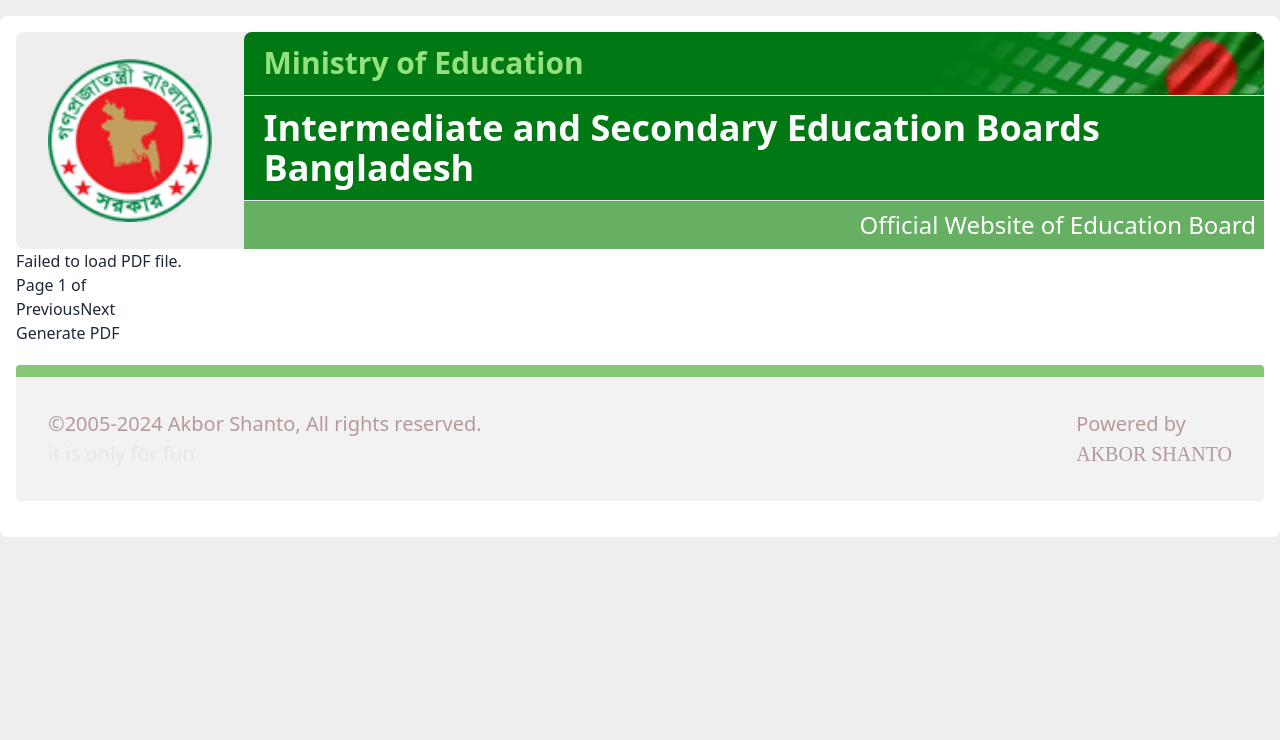
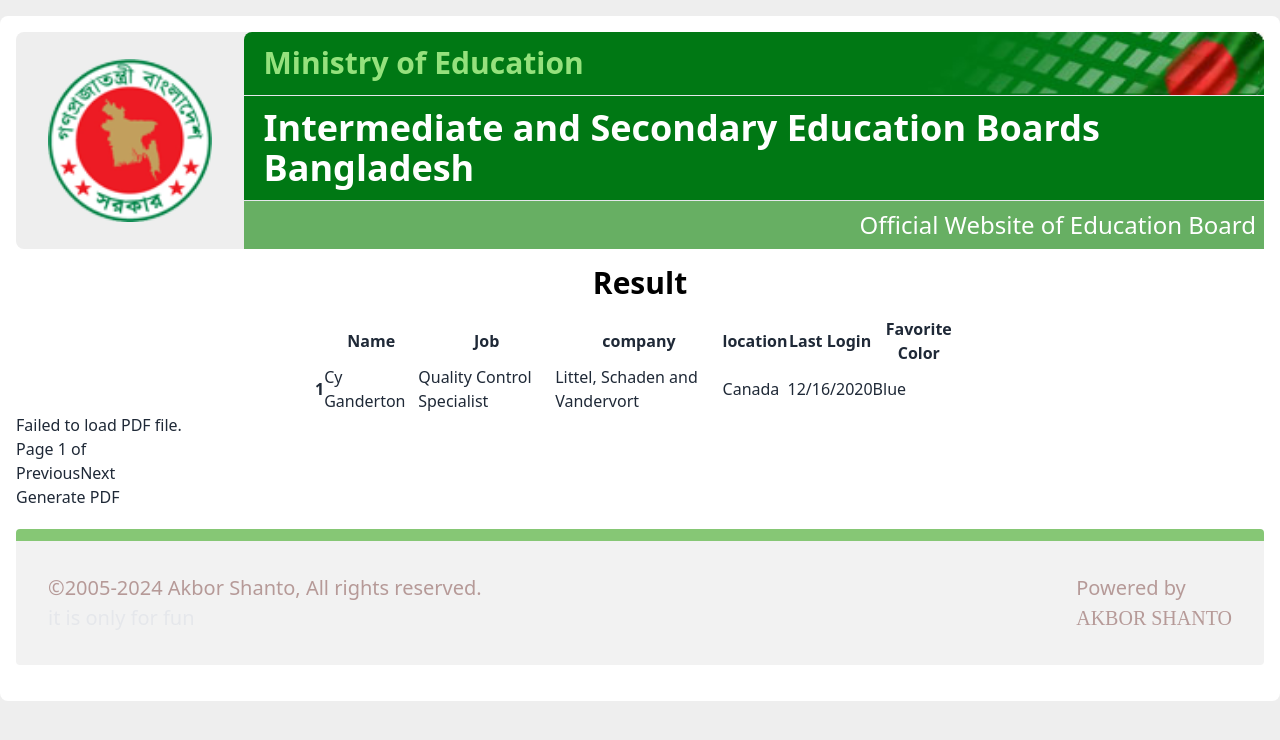
Before and after one commit to akborshanto/MinistaryEducation, a React (Vite) app in the folder client/: page /resultSHeet in a window 1280 px wide. Shown: the top 740 px of the page. Built offline with nearby package versions, Linux system fonts and the light colour scheme.

Commit message:
table component

```diff
--- a/client/src/pages/ResultSheet.jsx
+++ b/client/src/pages/ResultSheet.jsx
@@ -3,6 +3,7 @@ import { Document, Page } from 'react-pdf';
 import jsPDF from 'jspdf';
 import 'react-pdf/dist/esm/Page/AnnotationLayer.css';
 import ResultCreate from './shared/ResultCreate';
+import Table from './shared/table';
 
 const ResultSheet = () => {
     const [numPages, setNumPages] = useState(null);
@@ -19,10 +20,32 @@ const ResultSheet = () => {
       doc.save('generated.pdf');
     };
 
+/* get the local storage data */
 
+const getLocalStorageData=JSON.parse(localStorage.getItem('allStudentInfo')) || {}
+const{getStroage,studentData,marksheet,studentInfo,totalMarks}=getLocalStorageData ||{}
 
   return (
     <div>
+
+
+
+
+<Table getStroage={getStroage}></Table>
+
+
+
+
+
+
+
+
+
+
+
+
+
+    {/* PDF*/}
     <div>
     <Document
       file="path/to/your/pdf/file.pdf"
--- a/client/src/pages/shared/ResultCreate.jsx
+++ b/client/src/pages/shared/ResultCreate.jsx
@@ -1,127 +1,124 @@
 import React, { useState } from "react";
-import { Link } from "react-router-dom";
+import { Link, useNavigate } from "react-router-dom";
 
 const ResultCreate = () => {
-  const [grade, setGrade] = useState("");
-  const [lettergrade, setLetterGrade] = useState("");
-  const [result, setResult] = useState("");
-  const [sebject, setSubject] = useState("");
-  const [currentGrade, setCurrengGrade] = useState("");
-  const [error, setErrof] = useState("");
+  const navigate = useNavigate();
+  // const [grade, setGrade] = useState("");
+  // const [lettergrade, setLetterGrade] = useState("");
+  // const [result, setResult] = useState("");
+  // const [sebject, setSubject] = useState("");
+  // const [currentGrade, setCurrengGrade] = useState("");
+  // const [error, setErrof] = useState("");
 
-  const getStroage = JSON.parse(localStorage.getItem("studentInfo"));
-  const { examination, year, board, roll, registration } = getStroage;
+  const getStroage = JSON.parse(localStorage.getItem("studentInfo")) || {};
+  const { examination, year, board, roll, registration } = getStroage || {};
 
   /* hadle submit */
-  const handleSubmit = (e) => {
-    e.preventDefault();
-    const form = e.target;
-    const name = form.name.value;
+  // const handleSubmit = (e) => {
+  //   e.preventDefault();
+  //   const form = e.target;
+  //   const name = form.name.value;
 
-    const father = form.father.value;
+  //   const father = form.father.value;
 
-    const motherName = form.motherName.value;
+  //   const motherName = form.motherName.value;
 
-    const institute = form.institute.value;
-    const group = form.group.value;
+  //   const institute = form.institute.value;
+  //   const group = form.group.value;
 
-    /*  */
+  //   /*  */
 
-    /* SUBJECT  */
+  //   /* SUBJECT  */
 
-    const bangla = form.bangla.value;
+  //   const bangla = form.bangla.value;
 
-    const english = form.english.value;
+  //   const english = form.english.value;
 
-    const group1 = form.group1.value;
+  //   const group1 = form.group1.value;
 
-    const gruop2 = form.group2.value;
-    console.log(gruop2);
-    const group3 = form.group3.value;
-    //    / const ict = form.ict.value;
-    const optional = form.optional.value;
-    const subject = { bangla, english, group1, gruop2, group3, optional };
+  //   const gruop2 = form.group2.value;
+  //   console.log(gruop2);
+  //   const group3 = form.group3.value;
+  //   //    / const ict = form.ict.value;
+  //   const optional = form.optional.value;
+  //   const subject = { bangla, english, group1, gruop2, group3, optional };
 
-    /* NUMVBBER */
-    const banglaNum = form.banglaNum.value;
+  //   /* NUMVBBER */
+  //   const banglaNum = form.banglaNum.value;
 
-    const englishNum = form.englishNum.value;
+  //   const englishNum = form.englishNum.value;
 
-    const gN1 = form.gN1.value;
+  //   const gN1 = form.gN1.value;
 
-    const gN2 = form.gN2.value;
-    const gN3 = form.gN3.value;
+  //   const gN2 = form.gN2.value;
+  //   const gN3 = form.gN3.value;
 
-    const ictNum = form.ictNum.value;
+  //   const ictNum = form.ictNum.value;
 
-    const optionalNum = form.optionalNum.value;
+  //   const optionalNum = form.optionalNum.value;
 
-    // if(banglaNum >=   32 && englishNum >=32 && gN1  >= 32&& gN2 >= 32 && gN3 >= 32 && ictNum >= 32&& optionalNum  >= 32){
+  //   // if(banglaNum >=   32 && englishNum >=32 && gN1  >= 32&& gN2 >= 32 && gN3 >= 32 && ictNum >= 32&& optionalNum  >= 32){
 
-    // setLetterGrade("F")
-    // setGrade(0)
-    //  setResult("Fail")
-    // }
-    if (banglaNum >= 32) {
-      setLetterGrade("D");
-      setGrade(1);
-      setResult("Passed");
-    } else if (39 > 32``) {
-      setResult("fasil");
-    }
+  //   // setLetterGrade("F")
+  //   // setGrade(0)
+  //   //  setResult("Fail")
+  //   // }
+  //   if (banglaNum >= 32) {
+  //     setLetterGrade("D");
+  //     setGrade(1);
+  //     setResult("Passed");
+  //   } else if (39 > 32``) {
+  //     setResult("fasil");
+  //   }
 
-    const allNumber = {
-      banglaNum,
-      englishNum,
-      gN1,
-      gN2,
-      gN3,
-      ictNum,
-      optionalNum,
-    };
-    //console.log(banglaNum,englishNum,group2Num,group3Num,ictNum,optionalNum)
-    const allStudentInfo = {
-      roll,
-      registration,
+  //   const allNumber = {
+  //     banglaNum,
+  //     englishNum,
+  //     gN1,
+  //     gN2,
+  //     gN3,
+  //     ictNum,
+  //     optionalNum,
+  //   };
+  //   //console.log(banglaNum,englishNum,group2Num,group3Num,ictNum,optionalNum)
+  //   const allStudentInfo = {
+  //     roll,
+  //     registration,
 
-      board,
-      Type: "REGULAR",
-      year,
-      examination,
+  //     board,
+  //     Type: "REGULAR",
+  //     year,
+  //     examination,
 
-      Birth: "Date of Birth",
-      /* name */
-      name,
-      father,
-      motherName,
-      institute,
-      group,
-    };
-    console.log(allStudentInfo, allNumber, subject);
+  //     Birth: "Date of Birth",
+  //     /* name */
+  //     name,
+  //     father,
+  //     motherName,
+  //     institute,
+  //     group,
+  //   };
+  //   console.log(allStudentInfo, allNumber, subject);
 
-    // if (bangla < 33) {
-    //   setGrade("F");
-    // } else {
-    //   setGrade("FAIL");
-    // }
-  };
+  //   // if (bangla < 33) {
+  //   //   setGrade("F");
+  //   // } else {
+  //   //   setGrade("FAIL");
+  //   // }
+  // };
   /* hadnle change */
 
   const [formFields, setFormFields] = useState([{ subject: "", marks: "" }]);
+
   const [studentName, setStudentName] = useState("");
   const [studentData, setStudentData] = useState(null);
-
-  const handleSubmits = (e) => {
-    e.preventDefault();
-    const cgpa = calculateCgap(formFields);
-    setStudentData({ name: studentName, marksheet: formFields, cgpa });
-  };
+  const [allStudeDentInof, setAllStudentInfo] = useState(null);
 
   /* c */
 
   const handleChange = (index, event) => {
     const { name, value } = event.target;
-
+    console.log(value, "VASLUE");
     // Validate marks input
     if (name === "marks") {
       const marksValue = parseInt(value, 10);
@@ -173,12 +170,43 @@ const ResultCreate = () => {
     }
   };
   const totalMarks = studentData?.marksheet?.reduce(
-    (total, subject) => total + parseInt(subject.marks),
+    (total, subject) => total + parseInt(subject?.marks),
     0
   );
+  const handleSubmits = (e) => {
+    e.preventDefault();
+
+    const form = e.target;
+    const name = form.name.value;
+
+    const father = form.father.value;
+
+    const motherName = form.motherName.value;
+
+    const institute = form.institute.value;
+    const group = form.group.value;
+
+    const studentInfo = { name, father, motherName, institute, group };
+    setAllStudentInfo({ studentInfo, studentData, totalMarks ,getStroage});
+
+    const cgpa = calculateCgap(formFields);
+    setStudentData({ name: studentName, marksheet: formFields, cgpa });
+
+    /* local storage setiIte */
+    const allStudentInfoLocalStorage =
+      localStorage.setItem(
+        "allStudentInfo",
+        JSON.stringify(allStudeDentInof)
+      ) || {};
+      console.log(allStudentInfoLocalStorage)
+
+   // navigate("/resultSHeet")
+  };
 
   return (
     <div>
+      {/* subject  */}
+      <form onSubmit={handleSubmits} className=" text-center my-10 border p-7 ">
         <div className="grid grid-cols-2 md:grid-cols-5 lg:grid-cols-5 gap-0 lg:gap-4">
           <div>
             <label className="text-blackBold font-bold text-[18px] mx-2 ">
@@ -261,7 +289,6 @@ const ResultCreate = () => {
             </label>
           </div>
         </div>
-      <form onSubmit={handleSubmits} className="my-6">
         <div className="mx-2">
           <label
             htmlFor=""
@@ -297,7 +324,6 @@ const ResultCreate = () => {
                     value={field.sub}
                     onChange={(event) => handleChange(index, event)}
                     className="textfield06"
-                    required
                   ></input>
                 </div>
                 <div className="flex  gap-4">
@@ -310,7 +336,7 @@ const ResultCreate = () => {
                   <input
                     type="number"
                     name="marks"
-                    value={field.marks}
+                    value={field?.marks}
                     onChange={(event) => handleChange(index, event)}
                     className="textfield06"
                     required
@@ -320,12 +346,9 @@ const ResultCreate = () => {
 
               {/* button  */}
 
-              <div>
-
-              </div>
+              <div></div>
               {/* buttotn */}
               <div className=" mx-2">
-
                 {formFields.length < 14 && (
                   <button
                     type="button"
@@ -348,41 +371,16 @@ const ResultCreate = () => {
             </div>
           ))}
         </div>
-<div className="text-center my-6">        <button
+        <div className="text-center my-6">
+          {" "}
+          <button
             type="submit "
             className="bg-inputBg  text-black w-[140px] h-[40px] my-2 text-[16px]  font-semibold  rounded border border-gray-400"
           >
             Genarate
           </button>
         </div>
-
-
-
-
       </form>
-
-
-
-
-
-
-
-
-
-
-
-
-
-
-
-
-
-
-
-
-
-
-
 
       {/* myhseld */}
       <h2>{studentData?.name}</h2>
@@ -398,7 +396,7 @@ Genarate
       {/* input filed */}
 
       {
-        <form onSubmit={handleSubmit}>
+        <form>
           {/* subject */}
           {/*         <div className="  text-center my-10 border p-7   ">
           <div className="flex  justify-center my-2 ">
--- /dev/null
+++ b/client/src/pages/shared/table.jsx
@@ -0,0 +1,43 @@
+import React from 'react'
+
+const Table = ({getStroage}) => {
+    const { examination, year, board, roll, registration } = getStroage || {};
+
+  return (
+    <div>
+    <h1 className='text-blackBold font-bold text-3xl text-center my-4'>{examination} Result {year}</h1>
+    <div className="overflow-x-auto">
+    <table className="w-[650px]" align='center' cellPadding='0' cellSpacing='0'>
+      <thead >
+        <tr>
+          <th></th>
+          <th>Name</th>
+          <th>Job</th>
+          <th>company</th>
+          <th>location</th>
+          <th>Last Login</th>
+          <th>Favorite Color</th>
+        </tr>
+      </thead>
+    <tbody          >
+
+    <tr >
+    <th>1</th>
+    <td>Cy Ganderton</td>
+    <td>Quality Control Specialist</td>
+    <td>Littel, Schaden and Vandervort</td>
+    <td>Canada</td>
+    <td>12/16/2020</td>
+    <td>Blue</td>
+  </tr>
+    </tbody>
+      <tfoot>
+
+      </tfoot>
+    </table>
+  </div>
+    </div>
+  )
+}
+
+export default Table
```
Lines whose indentation alone changed are shown as unchanged.
